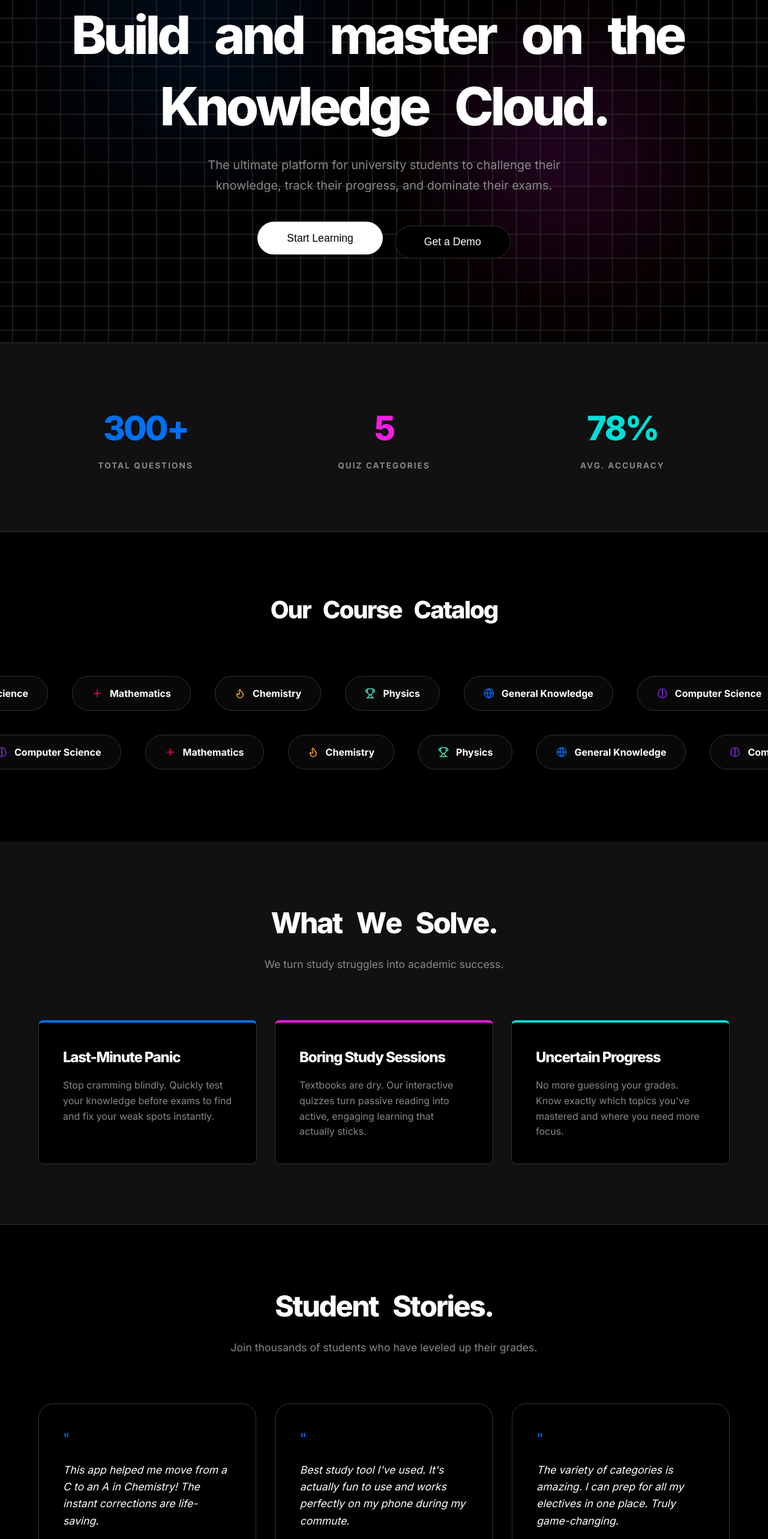
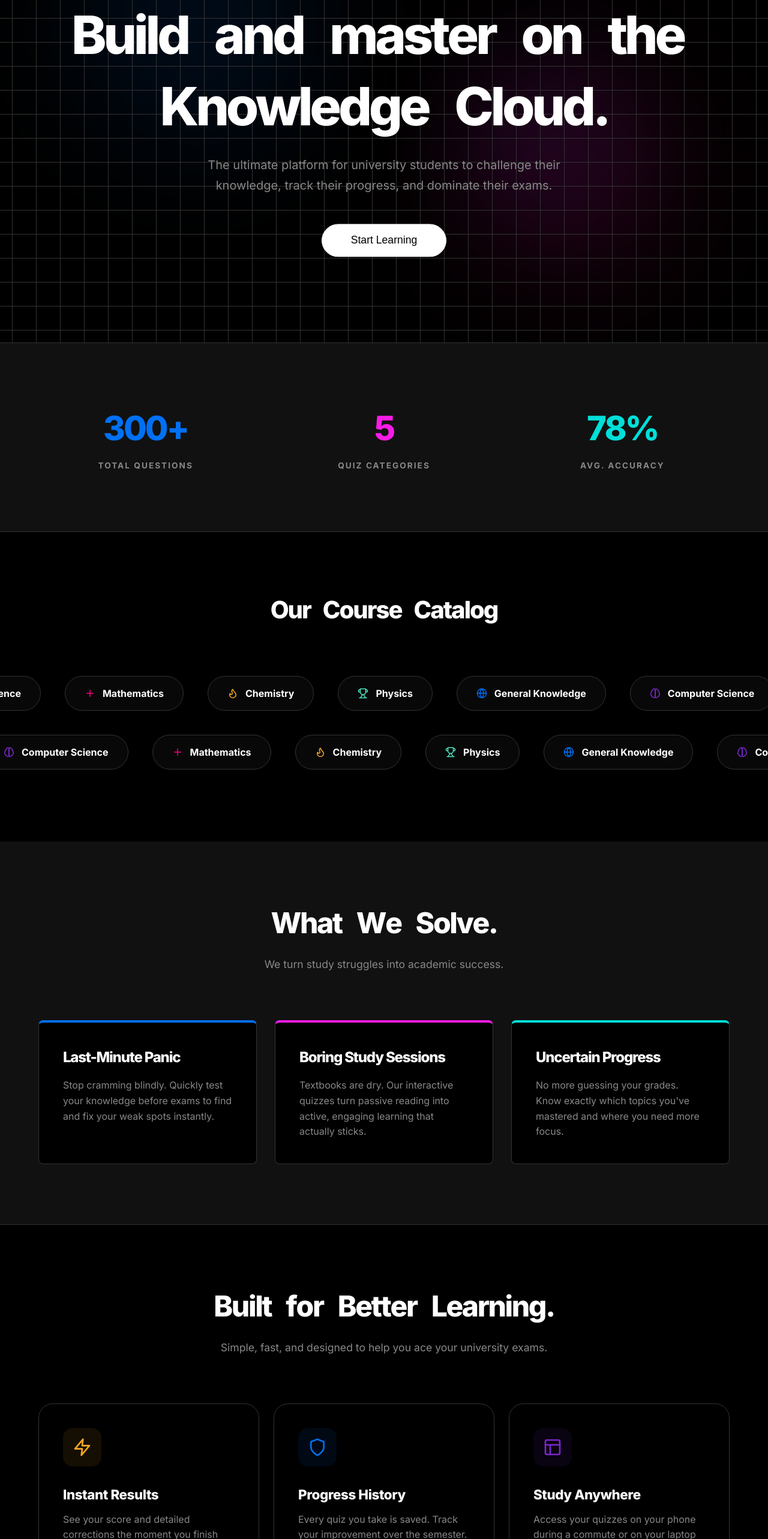
Before and after one commit to apreezofficial/ucheee, a React (Vite) app: page / in a window 1280 px wide. Shown: the part 234-2800 px from the top of the page at 60% size. Built offline with nearby package versions, Linux system fonts and the light colour scheme.

Commit message:
Remove get demo button and student stories section from landing page

```diff
--- a/src/App.tsx
+++ b/src/App.tsx
@@ -308,13 +308,6 @@ const LandingPage = () => {
               >
                 Start Learning
               </motion.button>
-              <motion.button
-                whileHover={{ scale: 1.05 }}
-                className="btn btn-secondary"
-                style={{ padding: '16px 48px', fontSize: '1.1rem', background: 'var(--bg-color)', color: 'var(--text-main)' }}
-              >
-                Get a Demo
-              </motion.button>
             </div>
           </div>
         </div>
@@ -378,42 +371,7 @@ const LandingPage = () => {
         </div>
       </section>
 
-      {/* Testimonials Section */}
-      <section className="section">
-        <div className="container">
-          <div style={{ textAlign: 'center', marginBottom: '80px' }}>
-            <BouncingTitle text="Student Stories." style={{ fontSize: '3rem', marginBottom: '20px', fontWeight: 800, textAlign: 'center' }} />
-            <p style={{ color: 'var(--text-muted)', maxWidth: '600px', margin: '0 auto', fontSize: '1.1rem' }}>Join thousands of students who have leveled up their grades.</p>
-          </div>
-          <div style={{ display: 'grid', gridTemplateColumns: 'repeat(auto-fit, minmax(320px, 1fr))', gap: '32px' }}>
-            {[
-              { name: "Sarah Johnson", major: "2nd Year Biology", text: "This app helped me move from a C to an A in Chemistry! The instant corrections are life-saving.", color: "#7928ca" },
-              { name: "David Chen", major: "CS Major", text: "Best study tool I've used. It's actually fun to use and works perfectly on my phone during my commute.", color: "#0070f3" },
-              { name: "Michelle Okafor", major: "Economics Student", text: "The variety of categories is amazing. I can prep for all my electives in one place. Truly game-changing.", color: "#ff0080" }
-            ].map((t, i) => (
-              <motion.div
-                key={i}
-                className="card"
-                whileInView={{ opacity: 1, scale: 1 }}
-                initial={{ opacity: 0, scale: 0.95 }}
-                viewport={{ once: true }}
-                transition={{ delay: i * 0.1 }}
-                style={{ padding: '40px', borderRadius: '24px', position: 'relative' }}
-              >
-                <div style={{ color: 'var(--success)', marginBottom: '20px', fontSize: '1.5rem' }}>"</div>
-                <p style={{ fontSize: '1.1rem', fontStyle: 'italic', marginBottom: '30px', lineHeight: '1.6', color: 'var(--text-main)' }}>{t.text}</p>
-                <div style={{ display: 'flex', alignItems: 'center', gap: '15px' }}>
-                  <div style={{ width: '40px', height: '40px', borderRadius: '50%', background: t.color, display: 'flex', alignItems: 'center', justifyContent: 'center', fontWeight: 800, color: '#fff' }}>{t.name[0]}</div>
-                  <div>
-                    <p style={{ fontWeight: 800, fontSize: '1rem' }}>{t.name}</p>
-                    <p style={{ color: 'var(--text-muted)', fontSize: '0.85rem' }}>{t.major}</p>
-                  </div>
-                </div>
-              </motion.div>
-            ))}
-          </div>
-        </div>
-      </section>
+
 
       {/* Features Section */}
       <section className="section">
```
